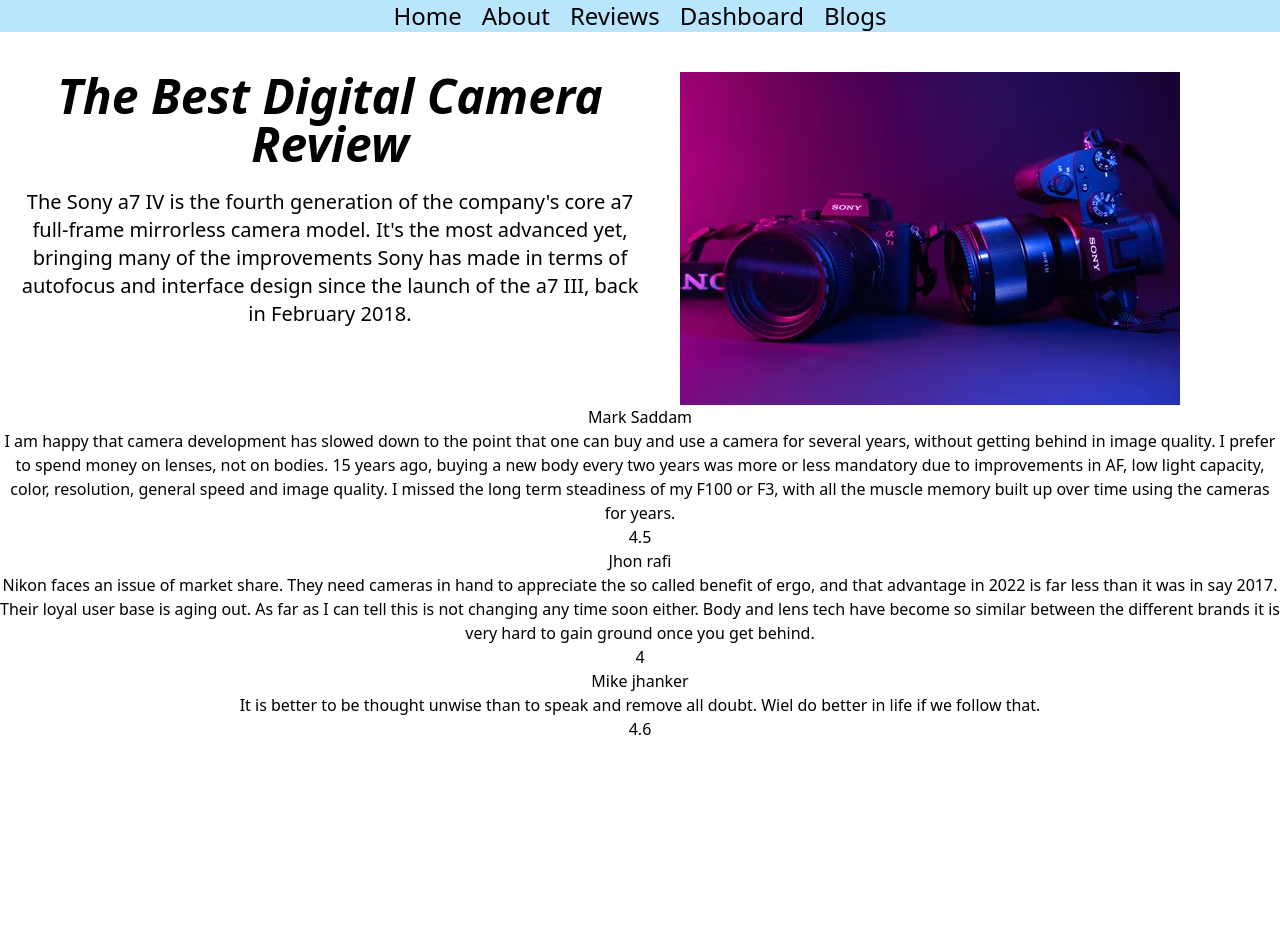
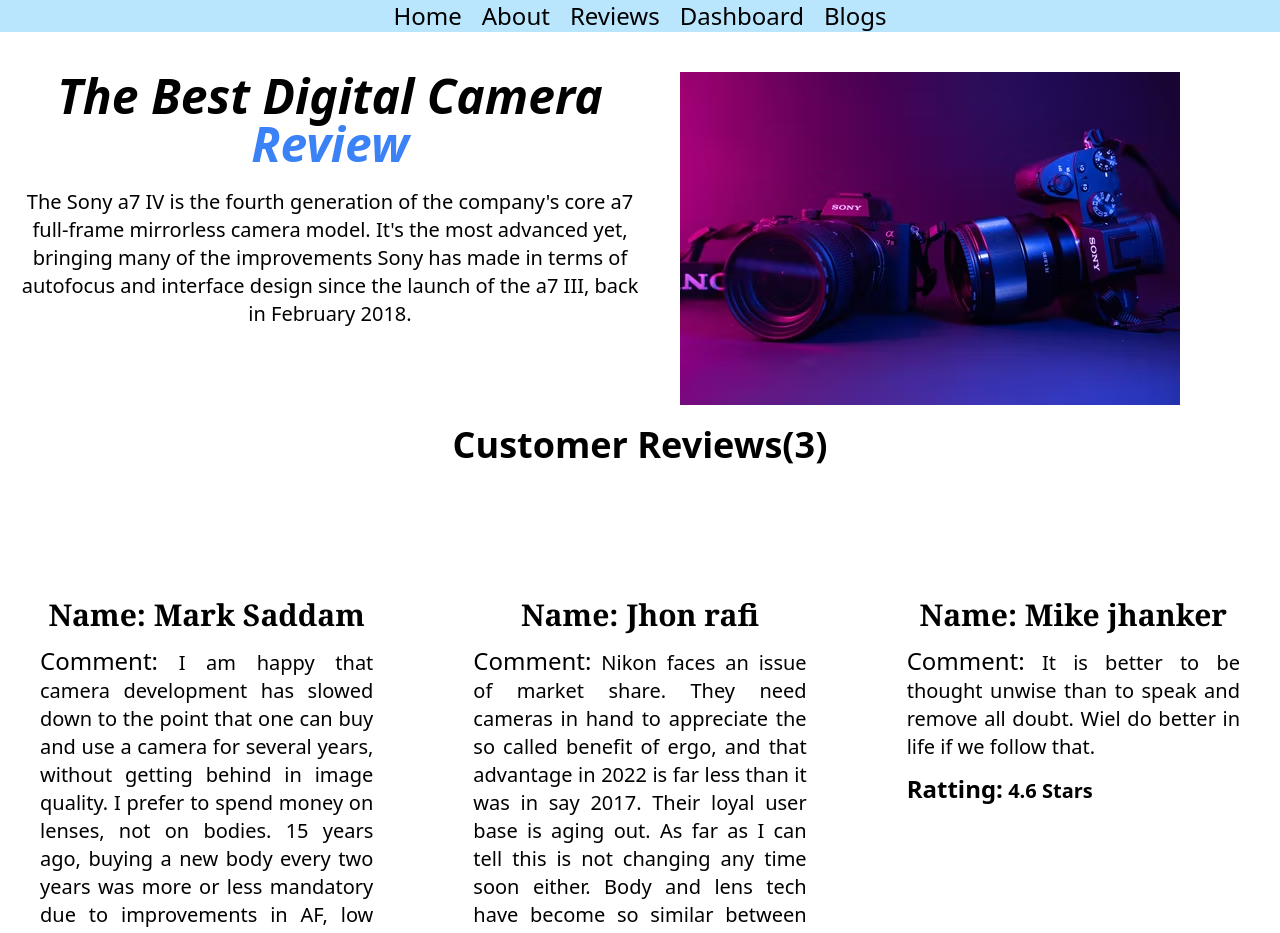
Before and after one commit to kausarahamed/Assignment-9, a React (Create React App) app: page / in a window 1280 px wide. Shown: the top 933 px of the page. Before the commit the page ends 800 px from the top, so only its background shows below. Built offline with nearby package versions, Linux system fonts and the light colour scheme.

Commit message:
review compleate

```diff
--- a/src/component/Dashboard/Dashboard.js
+++ b/src/component/Dashboard/Dashboard.js
@@ -22,6 +22,9 @@
     <div>
       <div className="mt-10 grid grid-cols-2">
         <div>
+          <h1 class="text-blue-600 text-center text-2xl my-5 font-bold">
+            Month Wish Sell
+          </h1>
           <AreaChart
             width={630}
             height={250}
@@ -49,6 +52,9 @@
           </AreaChart>
         </div>
         <div>
+          <h1 class="text-blue-600 text-center text-2xl my-5 font-bold">
+            Investment VS Revenue
+          </h1>
           <BarChart width={630} height={250} data={data}>
             <CartesianGrid strokeDasharray="3 3" />
             <XAxis dataKey="month" />
--- a/src/component/Home/Home.js
+++ b/src/component/Home/Home.js
@@ -10,7 +10,8 @@
       <div className="grid grid-cols-2 mt-10 mx-5 ">
         <div>
           <h1 className="text-5xl font-bold italic">
-            The Best Digital Camera Review
+            The Best Digital Camera{" "}
+            <small className="text-5xl font-bold text-blue-500">Review</small>
           </h1>
           <p className="text-xl mt-5">
             The Sony a7 IV is the fourth generation of the company's core a7
@@ -25,11 +26,14 @@
           <img src={img} alt="" />
         </div>
       </div>
-      <div>
-        {firstThree.map((comment) => (
-          <Review key={comment.id} comm={comment}></Review>
-        ))}
-      </div>
+      <section>
+        <h1 class="text-4xl font-bold text-center pt-5">Customer Reviews(3)</h1>
+        <div className="pt-20 grid grid-cols-3 gap-5 py-10 ">
+          {firstThree.map((comment) => (
+            <Review key={comment.id} comm={comment}></Review>
+          ))}
+        </div>
+      </section>
     </div>
   );
 };
--- a/src/component/Review/Review.js
+++ b/src/component/Review/Review.js
@@ -3,10 +3,16 @@
 const Review = ({ comm }) => {
   const { ratting, comment, name } = comm;
   return (
-    <div>
-      <h1>{name}</h1>
-      <p>{comment}</p>
-      <p>{ratting}</p>
+    <div className="m-5 p-5 rounded-xl h-[600px]  mb-5">
+      <h1 className="text-3xl text-center font-serif font-bold pt-3">
+        Name: {name}
+      </h1>
+      <p className="text-xl text-justify my-3 ">
+        <small className="text-2xl">Comment:</small> {comment}
+      </p>
+      <p className="text-xl text-justify my-3 font-semibold relative ">
+        <small className="text-2xl">Ratting:</small> {ratting} Stars
+      </p>
     </div>
   );
 };
```
Also changed, not shown: src/component/Review/Review.css (added, +7 -0 lines).
